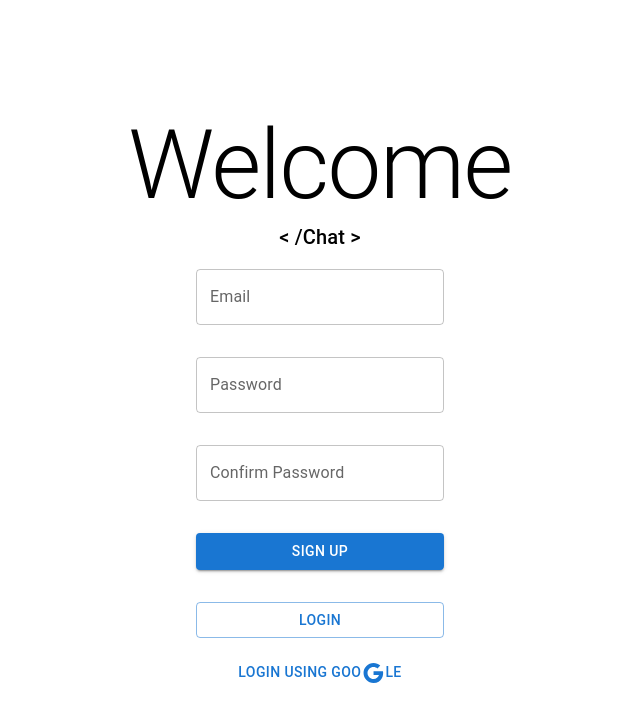
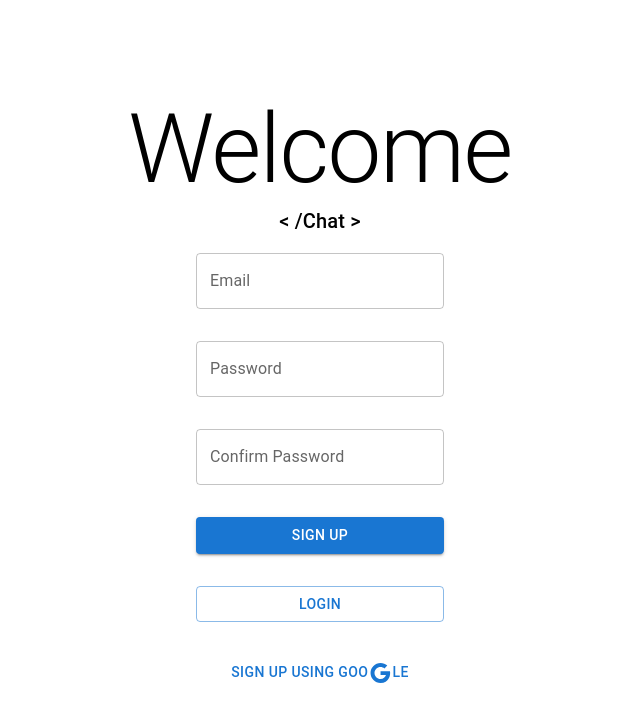
Before and after one commit to zeeshan4002911/Chat-App-realtime, a React (Create React App) app: page / in a window 1280 px wide. Both pictures are taken after a click on the button "SIGN UP". Shown: the top 722 px of the page, without its empty margins (320-960 px from the left). Built offline with nearby package versions, Linux system fonts and the light colour scheme.

Commit message:
UI changed

```diff
--- a/src/pages/Landing.jsx
+++ b/src/pages/Landing.jsx
@@ -71,6 +71,7 @@ export default function Landing() {
                         <TextField variant="outlined" label="Password" name="password" onKeyUp={(e) => handleInput(e)}></TextField>
                         <Button variant="contained" onClick={() => handleLogin("EMAIL/PASSWORD", userInput.email, userInput.password)} >Login</Button>
                         <Button variant="outlined" onClick={() => setIsLoginClick(true)}>Sign up</Button>
+                        <LoginButton onClick={() => handleLogin("GOOGLE")}>Login using Goo< GoogleIcon />le</LoginButton>
                     </Container>
                     :
                     <Container>
@@ -79,9 +80,9 @@ export default function Landing() {
                         <TextField variant="outlined" label="Confirm Password" name="confirm_password" onKeyUp={(e) => handleInput(e)}></TextField>
                         <Button variant="contained" onClick={handleSignUp}>Sign Up</Button>
                         <Button variant="outlined" onClick={() => setIsLoginClick(false)}>Login</Button>
+                        <LoginButton onClick={() => handleLogin("GOOGLE")}>Sign Up using Goo< GoogleIcon />le</LoginButton>
                     </Container>
                 }
-                <LoginButton onClick={() => handleLogin("GOOGLE")}>Login using Goo< GoogleIcon />le</LoginButton>
             </Main>
         </div>
     )
```
